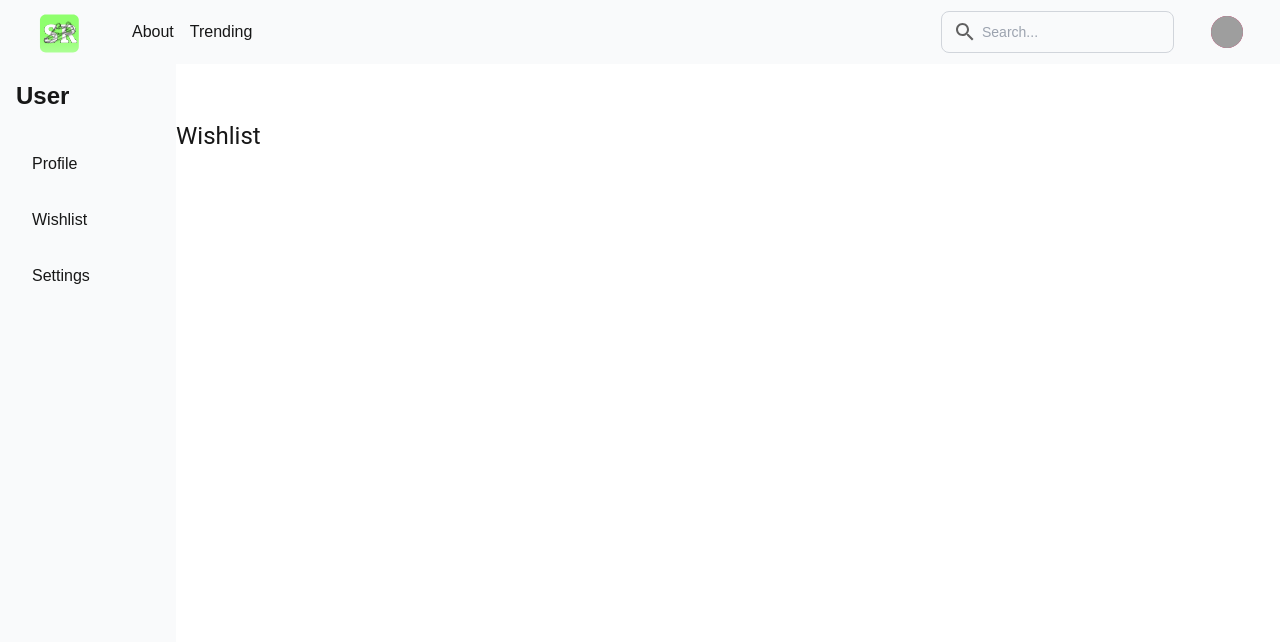
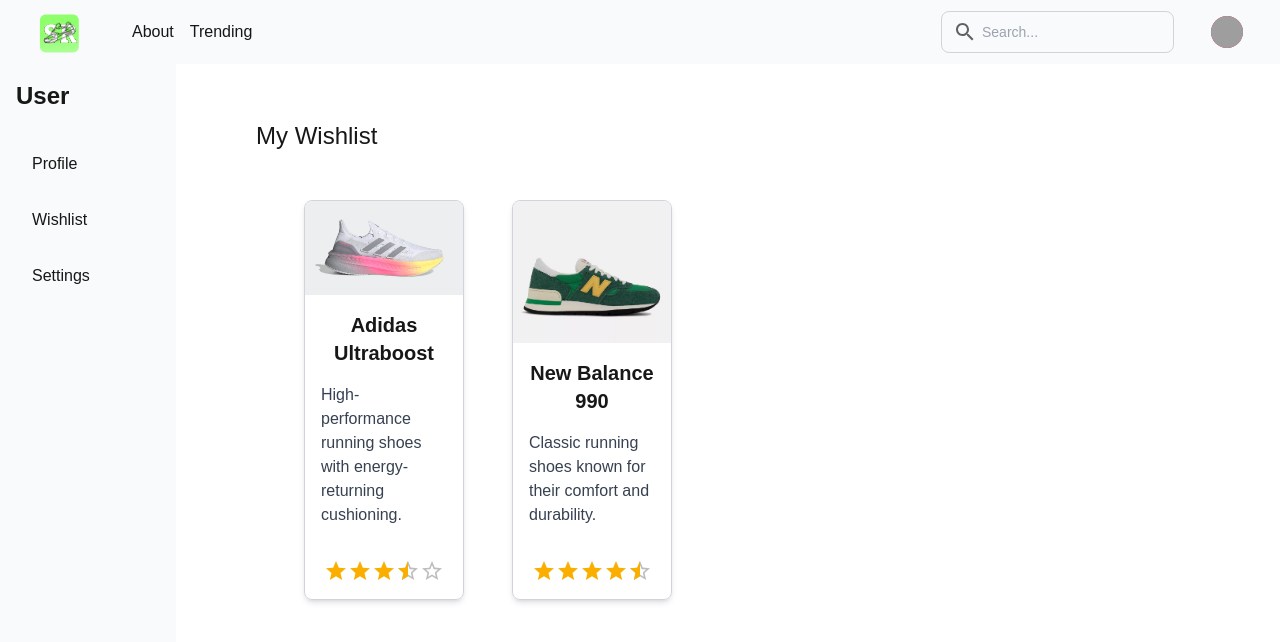
Before and after one commit to KhalidCEU/proyectoWeb1, a Next.js app: page /user/wishlist in a window 1280 px wide. Shown: the top 642 px of the page. Built offline with nearby package versions, Linux system fonts and the light colour scheme; grey boxes are pictures that could not be loaded.

Commit message:
feat: add Wishlist page
This implements the user wishlist (products marked as favorites) page

```diff
--- a/src/app/user/wishlist/page.tsx
+++ b/src/app/user/wishlist/page.tsx
@@ -1,12 +1,29 @@
 
 
 import React from 'react';
-import { Typography } from '@mui/material';
+import ProductCard from '@/components/ProductCard';
+import WishlistTestData from '@/testJsons/wishlist.json'
 
 export default function Wishlist() {
+    const testData = WishlistTestData.wishlist;
+
     return (
-        <div>
-            <Typography variant="h5">Wishlist</Typography>
+        <div className="container mx-auto">
+            <p className="text-2xl ml-20">My Wishlist</p>
+            <div className="px-4 sm:px-6 lg:px-8 my-8">
+                <div className="grid grid-cols-1 sm:grid-cols-2 md:grid-cols-3 lg:grid-cols-4 gap-4 ml-20">
+                    {testData.map((product) => (
+                    <ProductCard
+                        key={product.id}
+                        id={product.id}
+                        imageUrl={product.imageUrl}
+                        name={product.name}
+                        description={product.description}
+                        rating={product.rating}
+                    />
+                    ))}
+                </div>
+            </div>
         </div>
-    );
+    )
 };
--- /dev/null
+++ b/src/testJsons/wishlist.json
@@ -0,0 +1,18 @@
+{
+    "wishlist": [
+        {
+            "id": 2,
+            "name": "Adidas Ultraboost",
+            "description": "High-performance running shoes with energy-returning cushioning.",
+            "rating": 3.5,
+            "imageUrl": "../adidas_ultraboost.png"
+        },
+        {
+            "id": 4,
+            "name": "New Balance 990",
+            "description": "Classic running shoes known for their comfort and durability.",
+            "rating": 4.6,
+            "imageUrl": "../newbalance_990.png"
+        }
+    ]
+}
```
